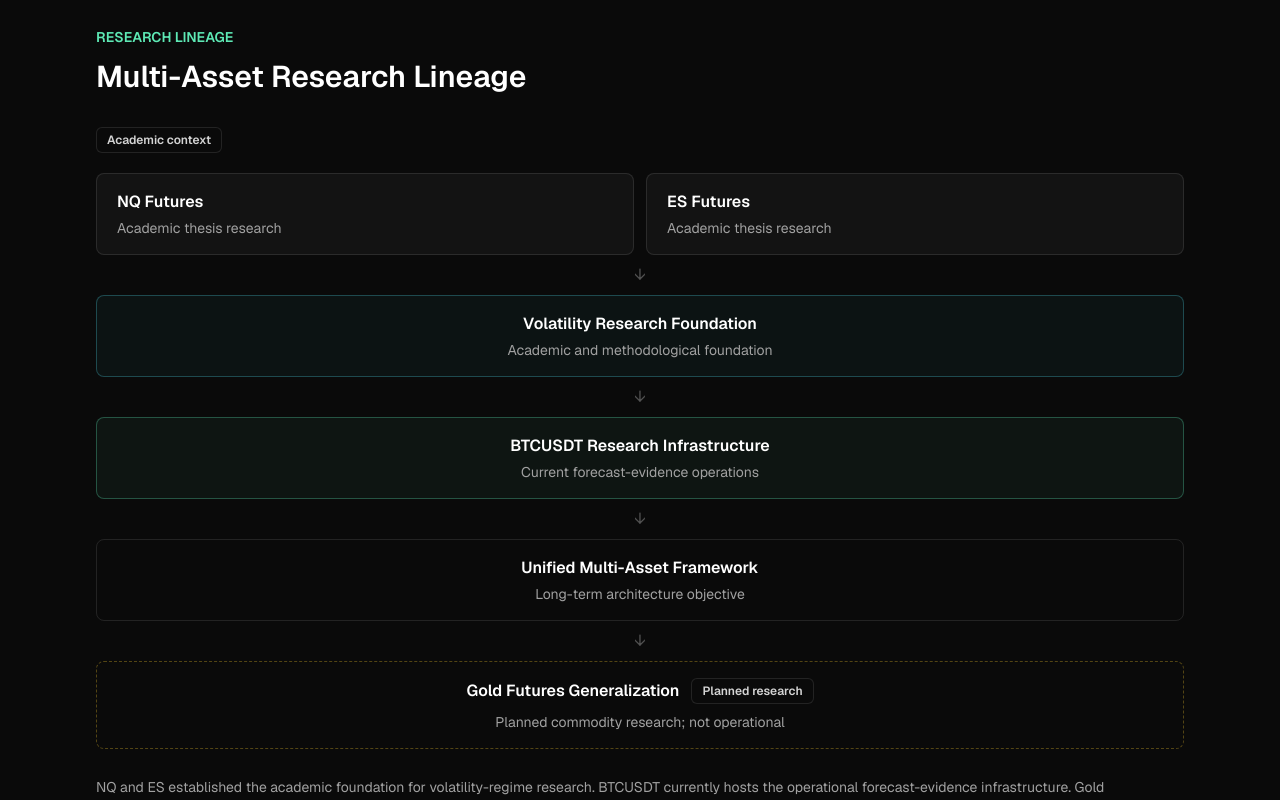
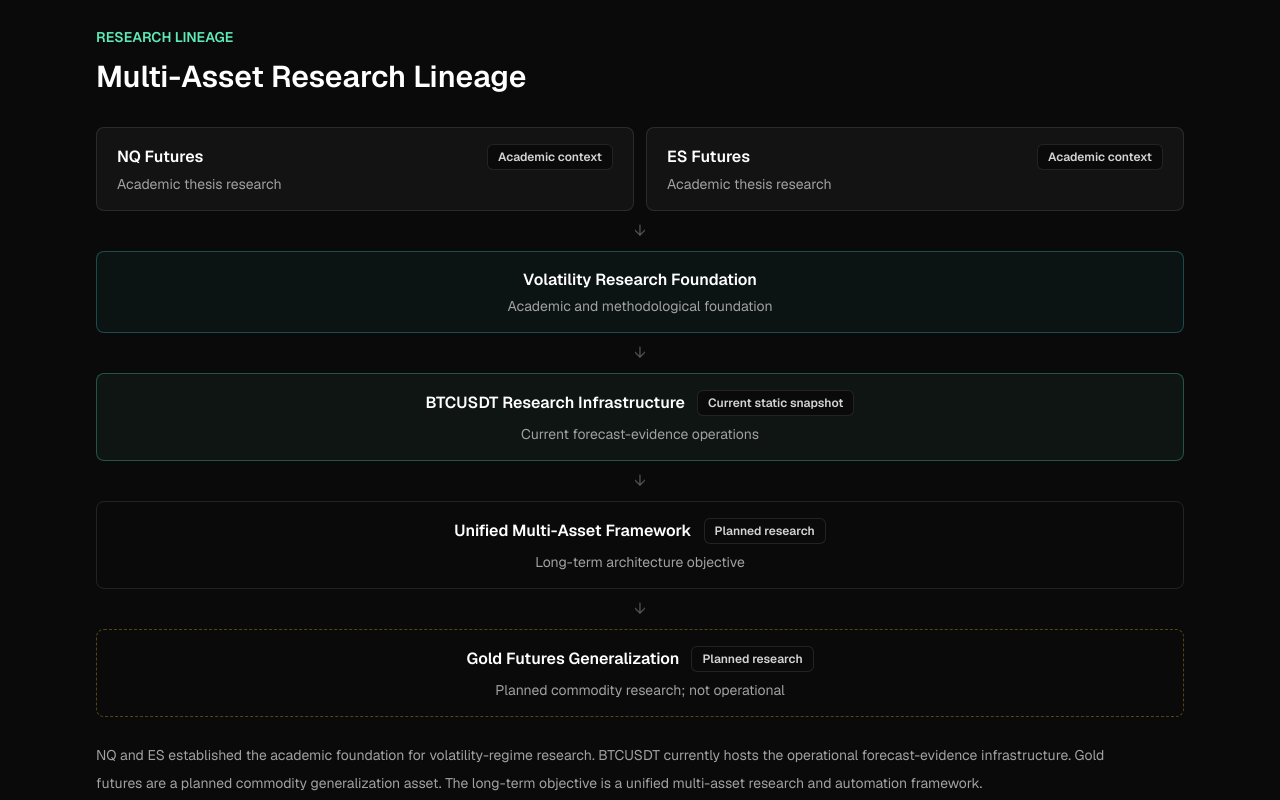
Before and after one commit to MeanyDeany/woosub-shin, a Next.js app: page /projects/btc-futures-research in a window 1280 px wide. Shown: the part 2600-3400 px from the top of the page. Built offline with nearby package versions, Linux system fonts and the light colour scheme.

Commit message:
Refine mixed research provenance labels

```diff
--- a/components/multi-asset-lineage.tsx
+++ b/components/multi-asset-lineage.tsx
@@ -12,8 +12,7 @@ function Arrow() {
 export function MultiAssetLineage() {
   return (
     <div>
-      <ProvenanceBadge provenance="academic-context" />
-      <div className="mt-5 grid gap-3 sm:grid-cols-2">
+      <div className="grid gap-3 sm:grid-cols-2">
         {[
           ["NQ Futures", "Academic thesis research"],
           ["ES Futures", "Academic thesis research"],
@@ -23,7 +22,10 @@ export function MultiAssetLineage() {
             href="/projects/volatility-regime-filtering"
             className="rounded-lg border border-white/10 bg-white/[0.04] px-5 py-4 transition hover:border-emerald-300/40 focus:outline-none focus:ring-2 focus:ring-emerald-400"
           >
-            <span className="font-semibold text-white">{asset}</span>
+            <span className="flex flex-wrap items-center justify-between gap-3">
+              <span className="font-semibold text-white">{asset}</span>
+              <ProvenanceBadge provenance="academic-context" />
+            </span>
             <span className="mt-1 block text-sm text-neutral-400">{context}</span>
           </Link>
         ))}
@@ -35,13 +37,19 @@ export function MultiAssetLineage() {
       </div>
       <Arrow />
       <div className="rounded-lg border border-emerald-300/30 bg-emerald-300/[0.05] px-5 py-4 text-center">
-        <p className="font-semibold text-white">BTCUSDT Research Infrastructure</p>
-        <p className="mt-1 text-sm text-neutral-400">Current forecast-evidence operations</p>
+        <div className="flex flex-wrap items-center justify-center gap-3">
+          <p className="font-semibold text-white">BTCUSDT Research Infrastructure</p>
+          <ProvenanceBadge provenance="current-static-snapshot" />
+        </div>
+        <p className="mt-2 text-sm text-neutral-400">Current forecast-evidence operations</p>
       </div>
       <Arrow />
       <div className="rounded-lg border border-white/10 px-5 py-4 text-center">
-        <p className="font-semibold text-white">Unified Multi-Asset Framework</p>
-        <p className="mt-1 text-sm text-neutral-400">Long-term architecture objective</p>
+        <div className="flex flex-wrap items-center justify-center gap-3">
+          <p className="font-semibold text-white">Unified Multi-Asset Framework</p>
+          <ProvenanceBadge provenance="planned-research" />
+        </div>
+        <p className="mt-2 text-sm text-neutral-400">Long-term architecture objective</p>
       </div>
       <Arrow />
       <div className="rounded-lg border border-dashed border-amber-300/30 px-5 py-4 text-center">
--- a/components/realized-volatility-map.tsx
+++ b/components/realized-volatility-map.tsx
@@ -18,7 +18,7 @@ function FlowNode({ title, role }: { title: string; role: string }) {
 export function RealizedVolatilityMap() {
   return (
     <div>
-      <ProvenanceBadge provenance="current-static-snapshot" />
+      <ProvenanceBadge provenance="conceptual-illustration" />
       <div className="mt-5 grid gap-3 md:grid-cols-[1fr_auto_1fr] md:items-center">
         <FlowNode title="5-minute decimal log returns" role="Research input" />
         <span aria-hidden="true" className="hidden text-neutral-600 md:block">→</span>
```
